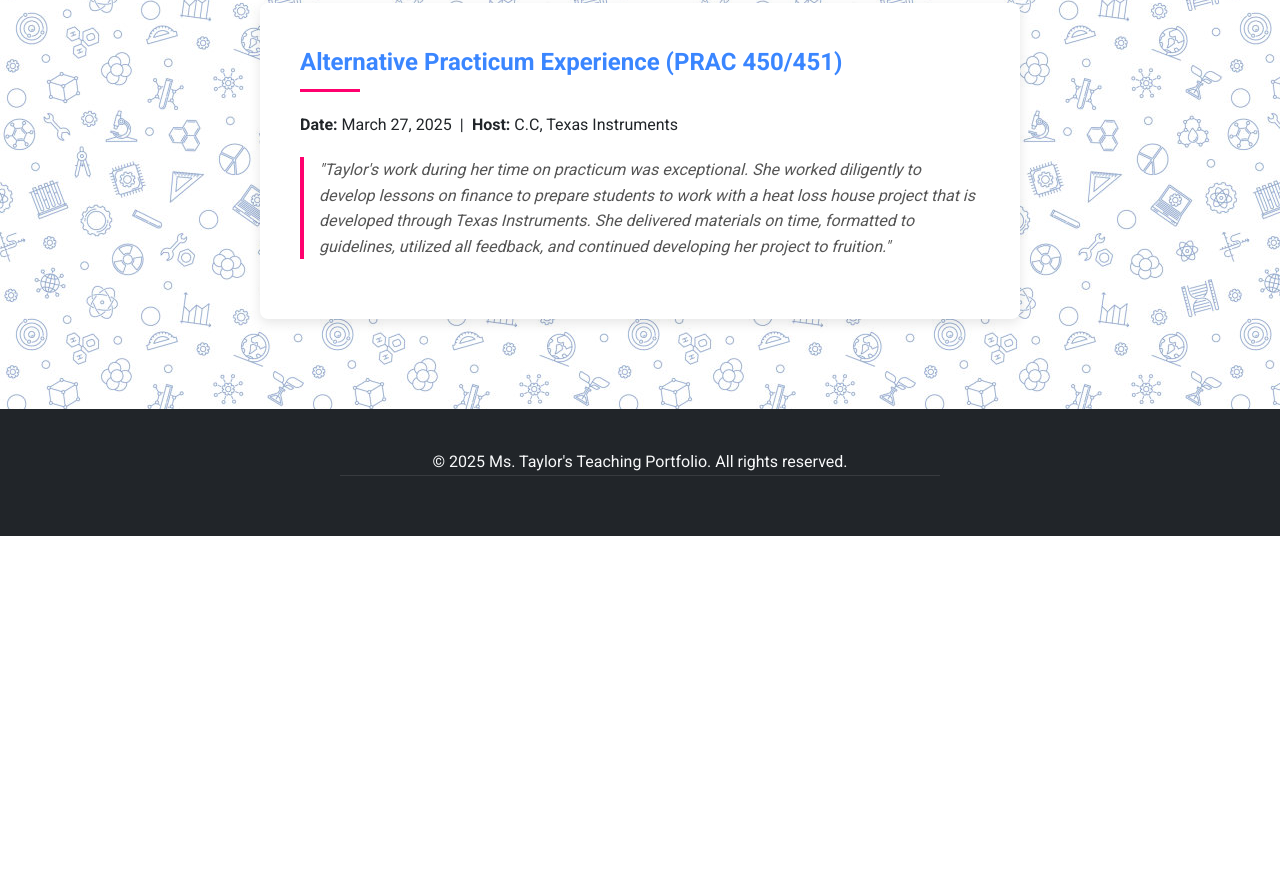
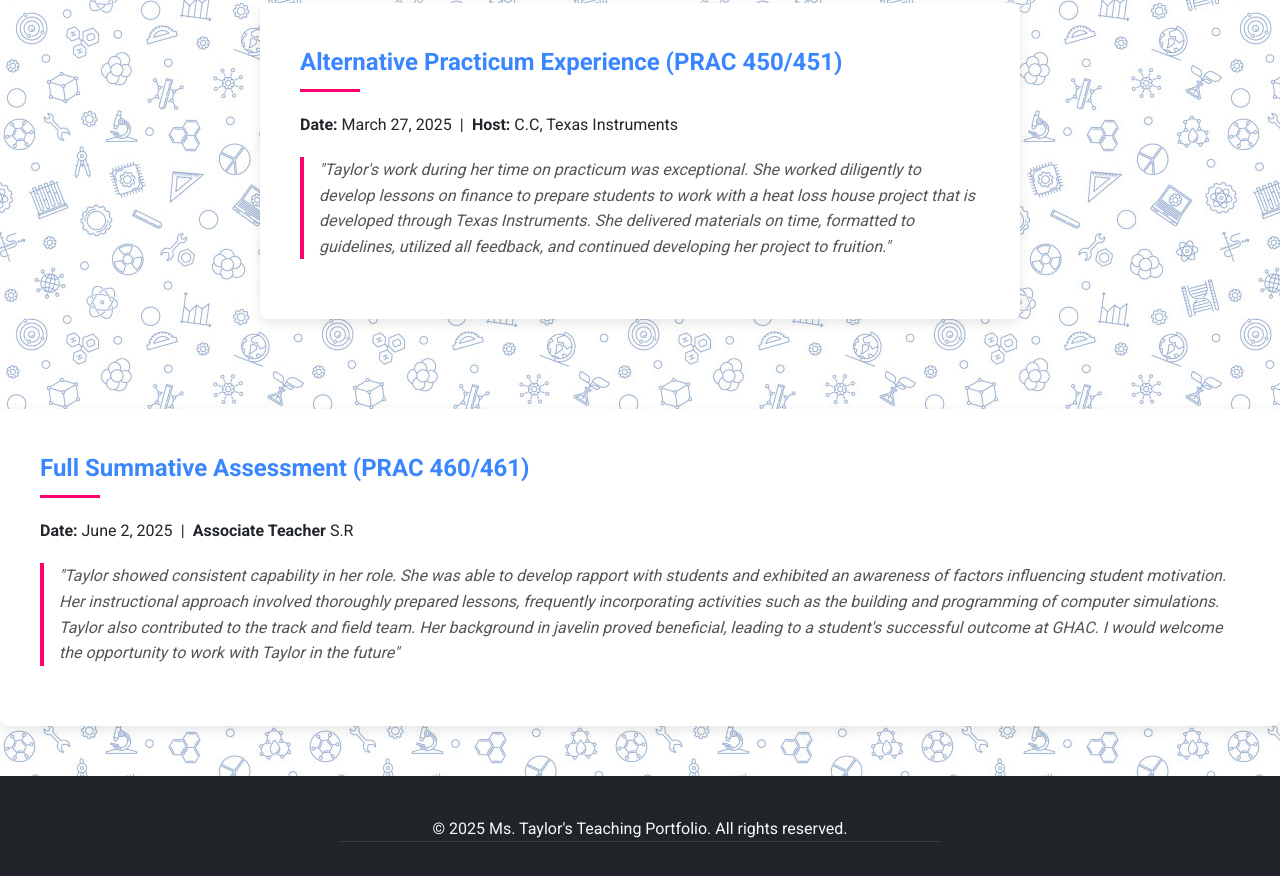
Before and after one commit to TipTopTaylor/Teaching-Dossier, a plain HTML site: page professional_appraisals.html in a window 1280 px wide. Shown: the part 2425-3301 px from the top of the page. Before the commit the page ends 2961 px from the top, so only its background shows below. Drawn offline with Linux system fonts and the light colour scheme.

Commit message:
Update professional_appraisals.html

```diff
--- a/professional_appraisals.html
+++ b/professional_appraisals.html
@@ -276,6 +276,15 @@
     </div>
   </div>
 
+    <div class="content-section">
+      <h3>Full Summative Assessment (PRAC 460/461)</h3>
+      <p><strong>Date:</strong> June 2, 2025 | <strong>Associate Teacher </strong> S.R </p>
+      <blockquote>
+        "Taylor showed consistent capability in her role. She was able to develop rapport with students and exhibited an awareness of factors influencing student motivation. Her instructional approach involved thoroughly prepared lessons, frequently incorporating activities such as the building and programming of computer simulations. Taylor also contributed to the track and field team. Her background in javelin proved beneficial, leading to a student's successful outcome at GHAC. I would welcome the opportunity to work with Taylor in the future"
+      </blockquote>
+    </div>
+  </div>
+
   <footer>
     <div class="footer-content">
       <p>&copy; 2025 Ms. Taylor's Teaching Portfolio. All rights reserved.</p>
```
